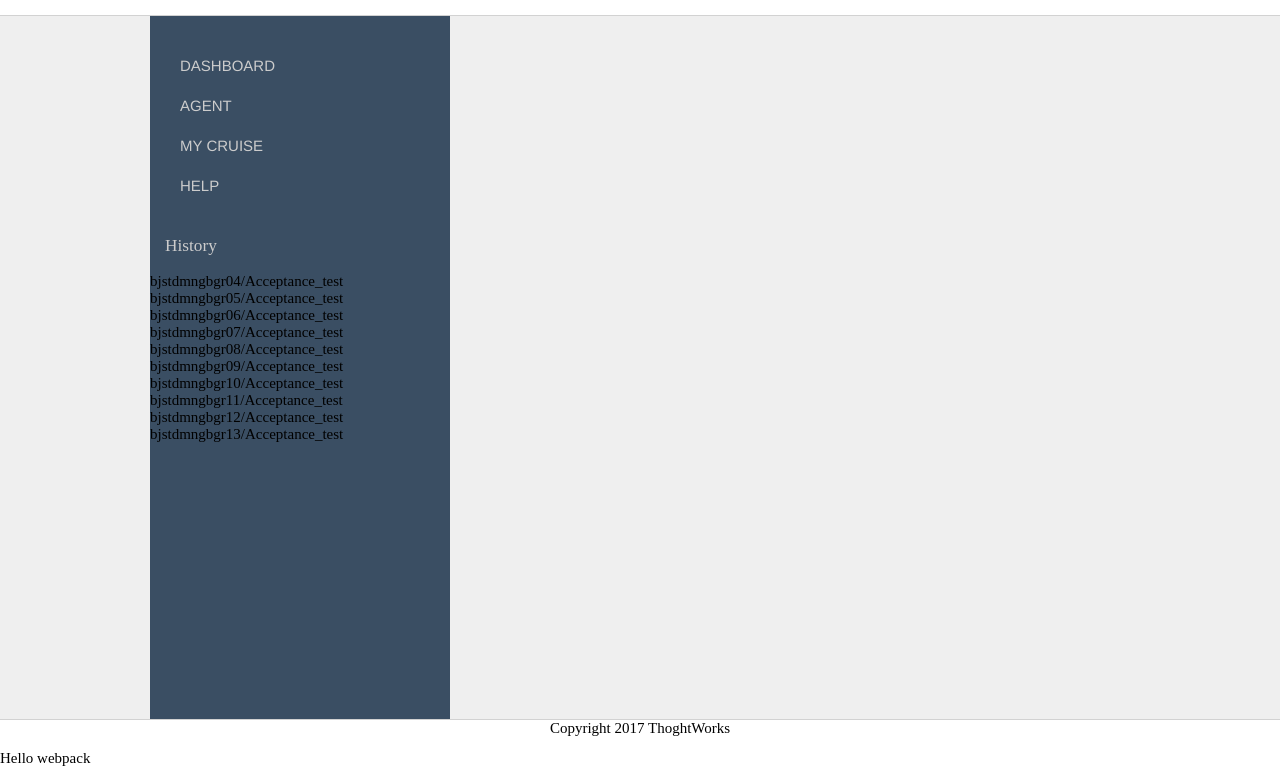
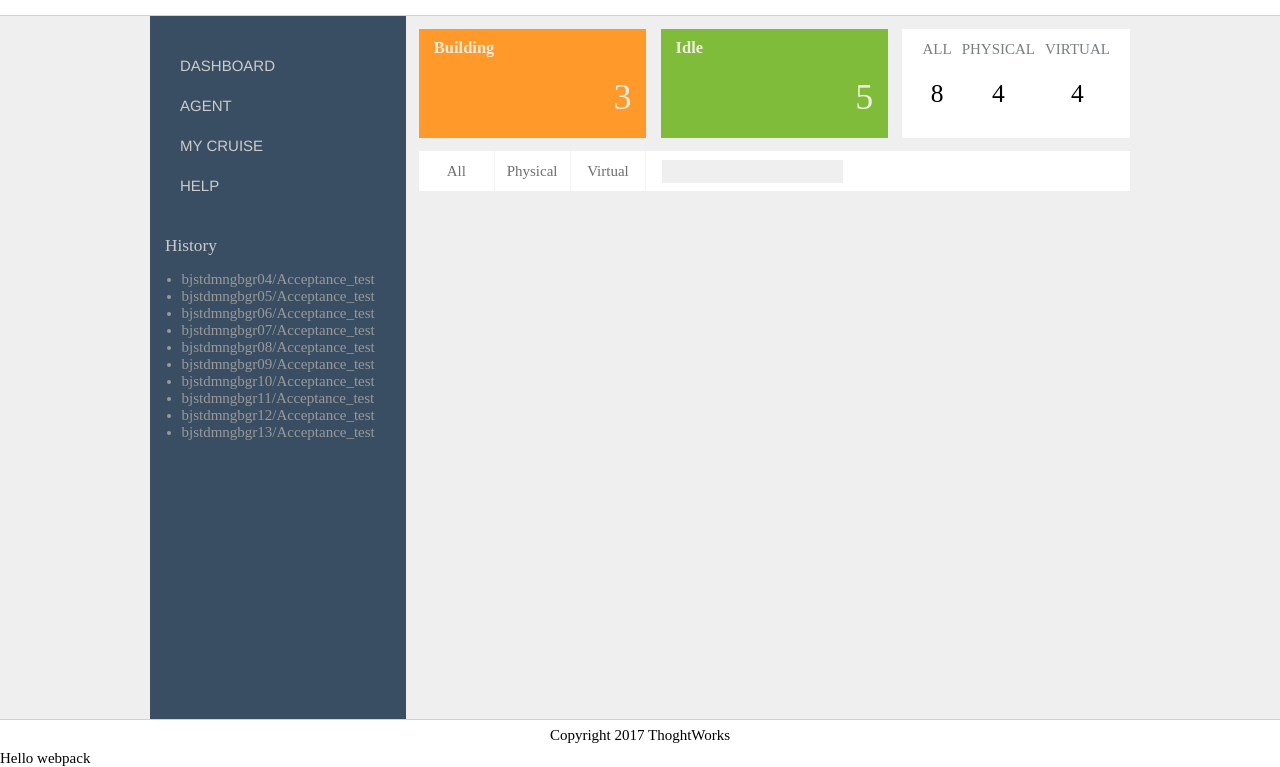
Before and after one commit to SnowCoCo/homework, a website built with webpack: page index.html in a window 1280 px wide. Shown: the part 50-817 px from the top of the page. Built offline with nearby package versions, Linux system fonts and the light colour scheme.

Commit message:
right content

```diff
--- a/index.html
+++ b/index.html
@@ -17,7 +17,7 @@
         <div class="middle">
           <div class="middle-content">
             <!-- side bar -->
-            <div id="side-bar">
+            <sidebar id="side-bar">
               <ul class="menu-ul">
                 <li>DASHBOARD</li>
                 <li>AGENT</li>
@@ -26,7 +26,7 @@
               </ul>
 
               <div class="history">
-                <p>History</p>
+                <span>History</span>
                 <ul class="history-list">
                   <li>bjstdmngbgr04/Acceptance_test</li>
                   <li>bjstdmngbgr05/Acceptance_test</li>
@@ -40,10 +40,54 @@
                   <li>bjstdmngbgr13/Acceptance_test</li>
                 </ul>
               </div>
-            </div>
+            </sidebar>
 
             <!-- right content -->
-            <div id="right-content"></div>
+            <section id="right-content">
+              <section class="cards">
+                <div class="card" id="cards-1">
+                  <p class="title">Building</p>
+                  <p class="value">3</p>
+                </div>
+                <div class="card" id="cards-2">
+                  <p class="title">Idle</p>
+                  <p class="value">5</p>
+                </div>
+                <div class="card" id="cards-3">
+                  <div class="sum">
+                    <span class="title">ALL</span>
+                    <span class="value">8</span>
+                  </div>
+                  <div class="sum">
+                    <span class="title">PHYSICAL</span>
+                    <span class="value">4</span>
+                  </div>
+                  <div class="sum">
+                    <span class="title">VIRTUAL</span>
+                    <span class="value">4</span>
+                  </div>
+                </div>
+              </section>
+
+              <!-- search -->
+              <section class="search-bar">
+                <ul class="types">
+                  <li>All</li>
+                  <li>Physical</li>
+                  <li>Virtual</li>
+                </ul>
+                <span class="search-input">
+                  <input type="search" results="s">
+                </span>
+
+                <span class="display-type">
+                  <span class="type"></span>
+                  <span class="type"></span>
+                </span>
+              </section>
+              <!-- agents -->
+              <section class="agents"></section>
+            </section>
           </div>
         </div>
 
--- a/src/assets/style.css
+++ b/src/assets/style.css
@@ -52,11 +52,12 @@ html,body{
     padding: 0 10rem;
     height: 100%;
     position: relative;
+    display: flex;
 }
 
 #side-bar{
     height: 100%;
-    width: 20rem;
+    width: 20vw;
     background: #3a4e63;
     position: absolute;
     overflow-y: auto;
@@ -82,14 +83,114 @@ html,body{
     background-color: #435466;
 }
 
-#side-bar .history p{
+#side-bar .history span{
     font-size: 1.15rem;
     color: #CCC;
     padding: 0 1rem;
 }
 
 #side-bar .history ul{
+    padding: 0 2.1rem;
+    color: #999;
+    font-size: 1rem;
+}
+#side-bar .history ul li:hover{
+    color:#00B4CF;
+}
+
+#right-content{
+    margin-left: auto;
+    width: calc(100% - 21vw);
+}
+#right-content .cards{
+    display: flex;
+    align-items: stretch;
+    justify-content: space-between;
+    height: 7.3rem;
+    padding: 1vw 0;
+}
+#right-content .cards .card{
+    width: 32%;
+}
+
+
+#cards-1{
+    background-color: #ff9a2a;
+}
+#cards-1 .title,#cards-2 .title{
+    padding-left: 0.5rem;
+    font-size: 1.1rem;
+    font-weight: bold;
+    margin: 0.6rem 0 0 0.5rem;
+    color:#f1edde;
+}
+#cards-1 .value,#cards-2 .value{
+    text-align: right;
+    bottom: -1.2rem;
+    position: relative;
+    margin-right: 3rem;
+    font-size: 2.4rem;
+    margin: 0 1rem 0 0;
+    color: #f1edde;
+}
+
+#cards-2{
+    background-color: #7fbc39;
+}
+
+#cards-3{
+    background-color: #fff;
+    display: flex;
+    box-sizing: border-box;
+    padding: 0.6em 1rem;
+    justify-content: space-around;
+}
+
+#cards-3 .sum{
+    display: flex;
+    flex-direction: column;
+    align-items: center;
+}
+#cards-3 .sum .title{
+    margin: 0.2em 0;
+    color: #797e82;
+}
+
+#cards-3 .sum .value{
+    font-size: 1.7rem;
+    bottom: -1.2rem;
+    position: relative;
+}
+
+/* search-bar */
+.search-bar{
+    height: 40px;
+    box-sizing: border-box;
+    display: flex;
+    line-height: 40px;
+    background-color: #fff;
+}
+
+.search-bar ul{
+    list-style: none;
+    display: flex;
+    width: 32%;
+    margin: 0;
     padding: 0;
+    display: flex;
+}
+.search-bar ul li{
+    flex:1;
+    text-align: center;
+    border-right: 1px solid #f3f3f3;
+    color: #6f6f6f;
+}
+
+.search-input input{
+    border: none;
+    background: #efefef;
+    height: 23px;
+    margin-left: 1.2em;
 }
 
 /* footer */
@@ -99,4 +200,5 @@ html,body{
     width: 100%;
     height: 2rem;
     border-top: 1px solid #d2d2d2;
+    line-height: 2rem;
 }
```
Also changed, not shown: src/assets/fonts/cruise.ttf (added), src/assets/fonts/cruise.woff (added), src/assets/images/._cent_os.png (added), src/assets/images/._debin.png (added), src/assets/images/._suse.png (added), src/assets/images/._ubuntu.png (added), src/assets/images/._windows.png (added), src/assets/images/cent_os.png (added), src/assets/images/debin.png (added), src/assets/images/suse.png (added), src/assets/images/ubuntu.png (added), src/assets/images/windows.png (added), 1 other file.
